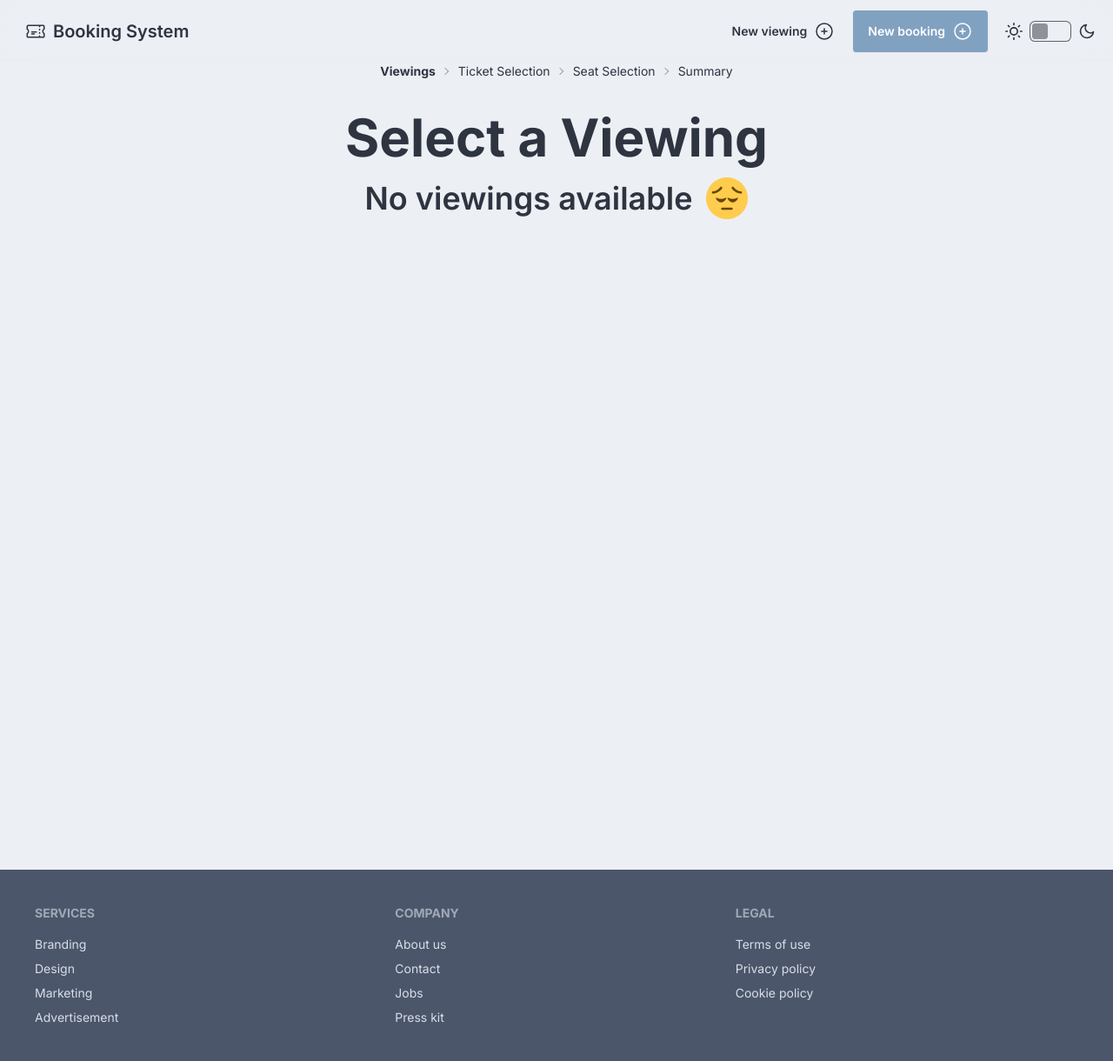
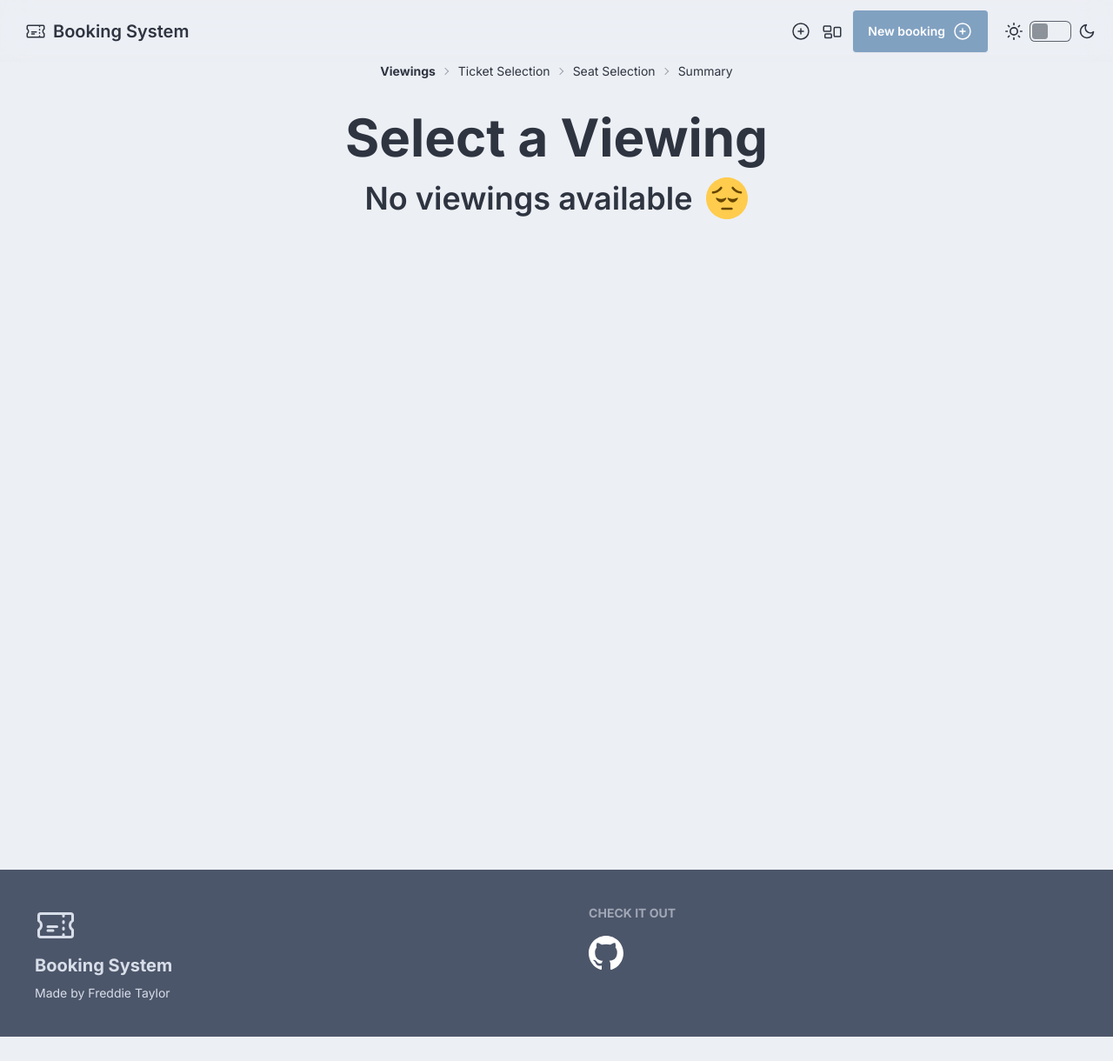
Before and after one commit to FT111/bookingSystem, a Flask app: page /booking/new in a window 1280 px wide. Shown: the whole page at 87% size. After the commit the page ends 1192 px from the top, so only its background shows below. Run offline with Flask 3, Linux system fonts and the light colour scheme; data that the repository does not hold is empty; some libraries are stand-ins or nearby versions.

Commit message:
Minor layout navbar changes + fixed reserved seats issues on small viewings

```diff
--- a/static/Dashboard.js
+++ b/static/Dashboard.js
@@ -94,7 +94,7 @@ const showViewings = (viewings) => {
 
     setTimeout(() => {
         viewingSelector.classList.remove('-translate-y-1/2', 'opacity-0', 'blur-lg');
-    }, 10);
+    }, 1);
 
 }
 
--- a/static/bookingSummary.js
+++ b/static/bookingSummary.js
@@ -13,7 +13,7 @@ const submitBooking = () => {
 
             setTimeout(() => {
                 window.location.href = '/dashboard'
-            }, 2000);
+            }, 500);
         } else {
             newError('Error submitting booking');
         }
--- a/templates/layout.html
+++ b/templates/layout.html
@@ -16,7 +16,9 @@
         <link href="https://fonts.googleapis.com/css2?family=Inter:wght@100..900&display=swap" rel="stylesheet">
         {% block head %}{% endblock %}
     </head>
-    <body class="min-h-screen max-w-full">
+
+
+    <body class="min-h-screen max-w-full w-full">
         <div class="navbar bg-base-100/30 sticky top-0 z-50 p-3 backdrop-blur-lg">
             <div class="flex-1">
                 <a href="/dashboard" class="btn btn-ghost text-xl">
@@ -26,12 +28,23 @@
 
                     Booking System</a>
             </div>
-            <div class="flex-none gap-1 mr-5">
+            <div class="flex-none gap-3 mr-5">
+                <a href="/viewings/new">
+                    <div class="flex items-center gap-1">
+                        <svg xmlns="http://www.w3.org/2000/svg" fill="none" viewBox="0 0 24 24" stroke-width="1.5" stroke="currentColor" class="peer order-1 w-6 h-6">
+                          <path stroke-linecap="round" stroke-linejoin="round" d="M12 9v6m3-3H9m12 0a9 9 0 1 1-18 0 9 9 0 0 1 18 0Z" />
+                        </svg>
+                            <p class="btn peer-hover:flex peer-hover:opacity-100 opacity-10 hidden btn-ghost btn-md text-base-content font-semibold transition-all duration-250 ease-in-out">New viewing</p>
+                    </div>
+                </a>
 
-                <a href="/viewings/new" class="btn sm:flex hidden btn-ghost btn-md text-base-content font-semibold">New viewing
-                    <svg xmlns="http://www.w3.org/2000/svg" fill="none" viewBox="0 0 24 24" stroke-width="1.5" stroke="currentColor" class="w-6 h-6">
-                      <path stroke-linecap="round" stroke-linejoin="round" d="M12 9v6m3-3H9m12 0a9 9 0 1 1-18 0 9 9 0 0 1 18 0Z" />
-                    </svg>
+                <a href="/dashboard">
+                    <div class="flex items-center gap-1">
+                        <svg xmlns="http://www.w3.org/2000/svg" fill="none" viewBox="0 0 24 24" stroke-width="1.5" stroke="currentColor" class="peer order-1 w-6 h-6">
+                          <path stroke-linecap="round" stroke-linejoin="round" d="M2.25 7.125C2.25 6.504 2.754 6 3.375 6h6c.621 0 1.125.504 1.125 1.125v3.75c0 .621-.504 1.125-1.125 1.125h-6a1.125 1.125 0 0 1-1.125-1.125v-3.75ZM14.25 8.625c0-.621.504-1.125 1.125-1.125h5.25c.621 0 1.125.504 1.125 1.125v8.25c0 .621-.504 1.125-1.125 1.125h-5.25a1.125 1.125 0 0 1-1.125-1.125v-8.25ZM3.75 16.125c0-.621.504-1.125 1.125-1.125h5.25c.621 0 1.125.504 1.125 1.125v2.25c0 .621-.504 1.125-1.125 1.125h-5.25a1.125 1.125 0 0 1-1.125-1.125v-2.25Z" />
+                        </svg>
+                            <p class="btn peer-hover:flex peer-hover:opacity-100 opacity-10 hidden btn-ghost btn-md text-base-content font-semibold transition-all duration-250 ease-in-out">Dashboard</p>
+                    </div>
                 </a>
 
                 <a href="/booking/new" class="btn sm:flex hidden btn-secondary btn-md text-white">New booking
@@ -54,31 +67,25 @@
                   </label>
         </div>
 
-        <div class="content min-h-screen ">
+        <div class="content min-h-screen h-fit ">
             {% block body %}{% endblock %}
         </div>
 
-        <footer class="footer mt-32 bottom-0 bg-neutral text-neutral-content p-10">
-            <nav>
-                <h6 class="footer-title">Services</h6>
-                <a class="link link-hover">Branding</a>
-                <a class="link link-hover">Design</a>
-                <a class="link link-hover">Marketing</a>
-                <a class="link link-hover">Advertisement</a>
-            </nav>
-            <nav>
-                <h6 class="footer-title">Company</h6>
-                <a class="link link-hover">About us</a>
-                <a class="link link-hover">Contact</a>
-                <a class="link link-hover">Jobs</a>
-                <a class="link link-hover">Press kit</a>
-            </nav>
-            <nav>
-                <h6 class="footer-title">Legal</h6>
-                <a class="link link-hover">Terms of use</a>
-                <a class="link link-hover">Privacy policy</a>
-                <a class="link link-hover">Cookie policy</a>
-            </nav>
+        <footer class="footer p-10 bg-neutral text-neutral-content mt-32 bottom-0 static">
+          <aside>
+            <svg xmlns="http://www.w3.org/2000/svg" fill="none" viewBox="0 0 24 24" stroke-width="1.5" stroke="currentColor" class="w-12 h-12">
+              <path stroke-linecap="round" stroke-linejoin="round" d="M16.5 6v.75m0 3v.75m0 3v.75m0 3V18m-9-5.25h5.25M7.5 15h3M3.375 5.25c-.621 0-1.125.504-1.125 1.125v3.026a2.999 2.999 0 0 1 0 5.198v3.026c0 .621.504 1.125 1.125 1.125h17.25c.621 0 1.125-.504 1.125-1.125v-3.026a2.999 2.999 0 0 1 0-5.198V6.375c0-.621-.504-1.125-1.125-1.125H3.375Z" />
+            </svg>
+            <p class="text-xl font-bold">Booking System<br></p><p>Made by Freddie Taylor</p>
+          </aside>
+          <nav>
+            <h6 class="footer-title">Check it out</h6>
+            <div class="grid grid-flow-col gap-4">
+              <a href="https://github.com/FT111/bookingSystem">
+                  <svg xmlns="http://www.w3.org/2000/svg" class="w-10 h-10 fill-white" viewBox="0 0 24 24"><path d="M12 0c-6.626 0-12 5.373-12 12 0 5.302 3.438 9.8 8.207 11.387.599.111.793-.261.793-.577v-2.234c-3.338.726-4.033-1.416-4.033-1.416-.546-1.387-1.333-1.756-1.333-1.756-1.089-.745.083-.729.083-.729 1.205.084 1.839 1.237 1.839 1.237 1.07 1.834 2.807 1.304 3.492.997.107-.775.418-1.305.762-1.604-2.665-.305-5.467-1.334-5.467-5.931 0-1.311.469-2.381 1.236-3.221-.124-.303-.535-1.524.117-3.176 0 0 1.008-.322 3.301 1.23.957-.266 1.983-.399 3.003-.404 1.02.005 2.047.138 3.006.404 2.291-1.552 3.297-1.23 3.297-1.23.653 1.653.242 2.874.118 3.176.77.84 1.235 1.911 1.235 3.221 0 4.609-2.807 5.624-5.479 5.921.43.372.823 1.102.823 2.222v3.293c0 .319.192.694.801.576 4.765-1.589 8.199-6.086 8.199-11.386 0-6.627-5.373-12-12-12z"/></svg>
+              </a>
+            </div>
+          </nav>
         </footer>
     </body>
 </html>
```
Also changed, not shown: templates/Dashboard.html (+12 -13 lines), templates/seatSelector.html (+4 -3 lines).
